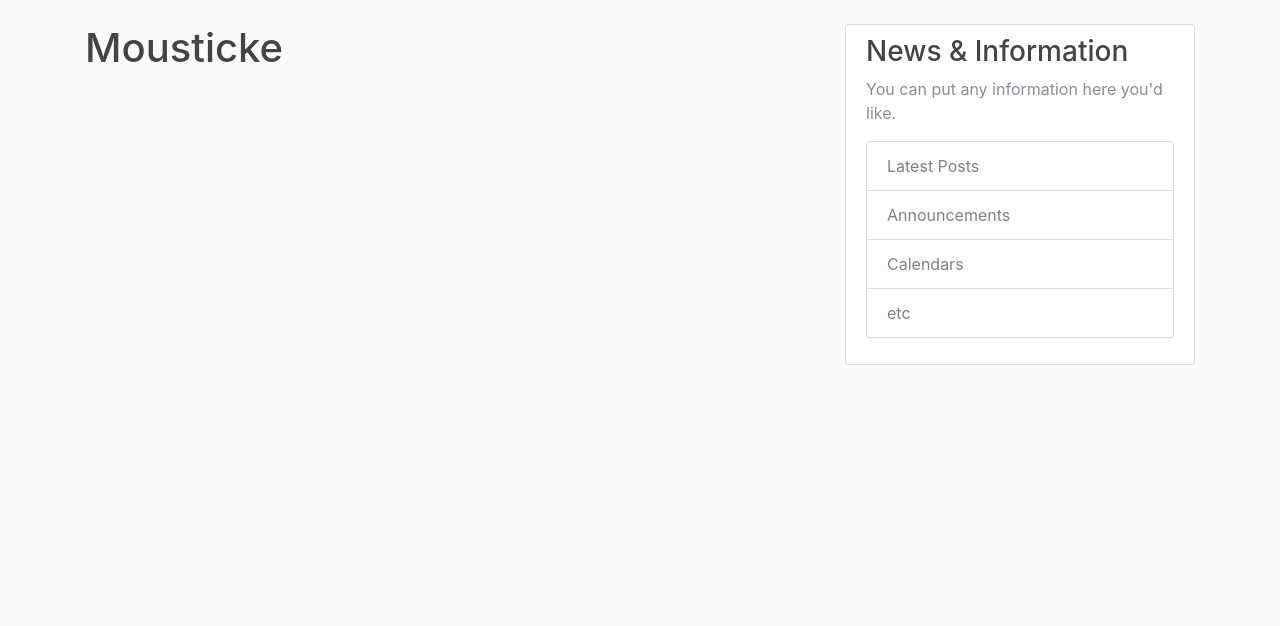
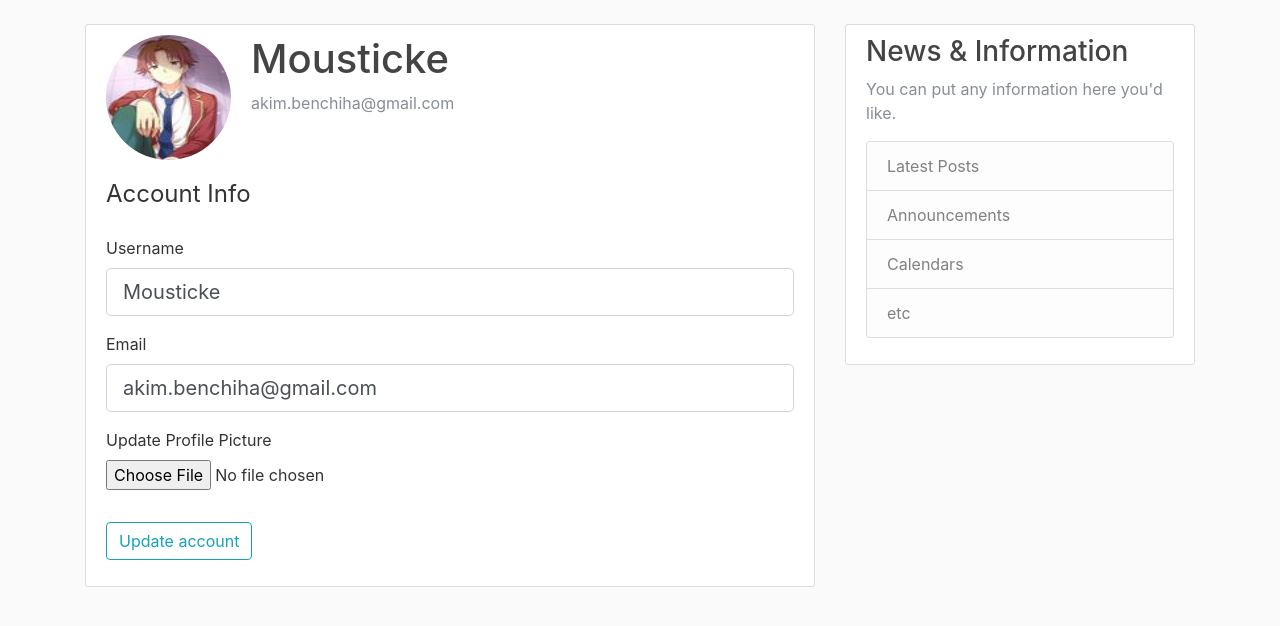
Before and after one commit to Mousticke/flaskwebapp, a Flask app: page /account in a window 1280 px wide. Shown: the part 56-682 px from the top of the page. Run offline with Flask 2, Linux system fonts and the light colour scheme; a user stored in the database is signed in; some libraries are stand-ins or nearby versions.

Commit message:
User account management

```diff
--- a/flaskwebapp/forms.py
+++ b/flaskwebapp/forms.py
@@ -1,7 +1,9 @@
 from flask_wtf import FlaskForm
+from flask_wtf.file import FileField, FileAllowed
 from wtforms import StringField, PasswordField, SubmitField, BooleanField
 from wtforms.validators import DataRequired, Length, Email, EqualTo, ValidationError
 from flaskwebapp.models import User
+from flask_login import current_user
 
 class RegistrationForm(FlaskForm):
     username = StringField('Username',
@@ -38,3 +40,26 @@ class LoginForm(FlaskForm):
     remember = BooleanField('Remember Me')
 
     submit = SubmitField('Sign in')
+
+class UpdateAccountForm(FlaskForm):
+    username = StringField('Username',
+     validators=[DataRequired(), Length(min=2, max=20)])
+
+    email = StringField('Email',
+     validators=[DataRequired(), Email()])
+
+    picture = FileField('Update Profile Picture', validators=[FileAllowed(['jpg', 'png', 'gif'])])
+
+    submit = SubmitField('Update account')
+
+    def validate_username(self, username):
+        if username.data != current_user.username:
+            user = User.query.filter_by(username=username.data).first()
+            if user:
+                raise ValidationError('Please choose a different username.')
+
+    def validate_email(self, email):
+        if email.data != current_user.email:
+            user = User.query.filter_by(email=email.data).first()
+            if user:
+                raise ValidationError('Please choose a different email.')
--- a/flaskwebapp/routes.py
+++ b/flaskwebapp/routes.py
@@ -1,6 +1,9 @@
+import secrets
+import os
+from PIL import  Image
 from flask import render_template, url_for, flash, redirect, request
 from flaskwebapp import app, db, bcrypt
-from flaskwebapp.forms import RegistrationForm, LoginForm
+from flaskwebapp.forms import RegistrationForm, LoginForm, UpdateAccountForm
 from flaskwebapp.models import User, Post
 from flask_login import login_user, current_user, logout_user, login_required
 
@@ -62,7 +65,35 @@ def logout():
     logout_user()
     return redirect(url_for('home'))
 
-@app.route('/account')
+def save_picture(form_picture):
+    random_hex = secrets.token_hex(8)
+    _, f_ext = os.path.splitext(form_picture.filename)
+    picture_fn = random_hex + f_ext
+    picture_path = os.path.join(app.root_path, 'static/profile_pics', picture_fn)
+    form_picture.save(picture_path)
+
+    output_size = (125, 125)
+    img = Image.open(form_picture)
+    img.thumbnail(output_size)
+    img.save(picture_path)
+
+    return picture_fn
+
+@app.route('/account', methods=['GET', 'POST'])
 @login_required
 def account():
-    return render_template('account.html', title='Account in Akim\'s World')
+    form = UpdateAccountForm()
+    if form.validate_on_submit():
+        if form.picture.data:
+            picture_file = save_picture(form.picture.data)
+            current_user.image_file = picture_file
+        current_user.username = form.username.data
+        current_user.email = form.email.data
+        db.session.commit()
+        flash('Your account has been updated. ', 'success')
+        return redirect(url_for('account'))
+    elif request.method == 'GET':
+        form.username.data = current_user.username
+        form.email.data = current_user.email
+    image_file = url_for('static', filename='profile_pics/' + current_user.image_file)
+    return render_template('account.html', title='Account in Akim\'s World', image_file=image_file, form=form)
--- a/flaskwebapp/templates/account.html
+++ b/flaskwebapp/templates/account.html
@@ -1,4 +1,63 @@
 {% extends "layout.html" %}
 {% block content %}
-    <h1>{{ current_user.username }}</h1>
+    <div class="content-section">
+        <div class="media">
+          <img class="rounded-circle account-img" src="{{ image_file }}">
+          <div class="media-body">
+            <h2 class="account-heading">{{ current_user.username }}</h2>
+            <p class="text-secondary">{{ current_user.email }}</p>
+          </div>
+        </div>
+        <form method="POST" action="" enctype="multipart/form-data">
+            {{ form.hidden_tag() }}
+            <fieldset class="form-group">
+                <legend class="border-bottom mb-4">Account Info</legend>
+                <div class="form-group">
+                    {{ form.username.label(class="form-control-label") }}
+                    {% if form.username.errors %}
+                        {{ form.username(class="form-control form-control-lg is-invalid") }}
+                        <div class="invalid-feedback">
+                            {% for error in form.username.errors  %}
+                                <span>
+                                    {{ error }}
+                                </span>
+                            {% endfor %}
+                        </div>
+                    {% else %}
+                        {{ form.username(class="form-control form-control-lg") }}
+                    {% endif %}
+                </div>
+                <div class="form-group">
+                    {{ form.email.label(class="form-control-label") }}
+                    {% if form.email.errors %}
+                        {{ form.email(class="form-control form-control-lg is-invalid") }}
+                        <div class="invalid-feedback">
+                            {% for error in form.email.errors  %}
+                                <span>
+                                    {{ error }}
+                                </span>
+                            {% endfor %}
+                        </div>
+                    {% else %}
+                        {{ form.email(class="form-control form-control-lg") }}
+                    {% endif %}
+                </div>
+                <div class="form-group">
+                    {{ form.picture.label() }}
+                    {{ form.picture(class="form-control-file") }}
+                    {% if form.picture.errors %}
+                        {% for error in form.picture.errors  %}
+                            <span class="text-danger">
+                                {{ error }}
+                            </span>
+                            <br />
+                        {% endfor %}
+                    {% endif %}
+                </div>
+            </fieldset>
+            <div class="form-group">
+                {{ form.submit(class="btn btn-outline-info") }}
+            </div>
+        </form>
+    </div>
 {% endblock content %}
```
Also changed, not shown: flaskwebapp/site.db, flaskwebapp/static/profile_pics/2917511928d2e590.jpg (added), flaskwebapp/static/profile_pics/34ddab1b7a4dfb7b.jpg (added), flaskwebapp/static/profile_pics/477fc15bb118df24.jpg (added), flaskwebapp/static/profile_pics/61138386f1df1567.png (added), flaskwebapp/static/profile_pics/default.jpg (added).
